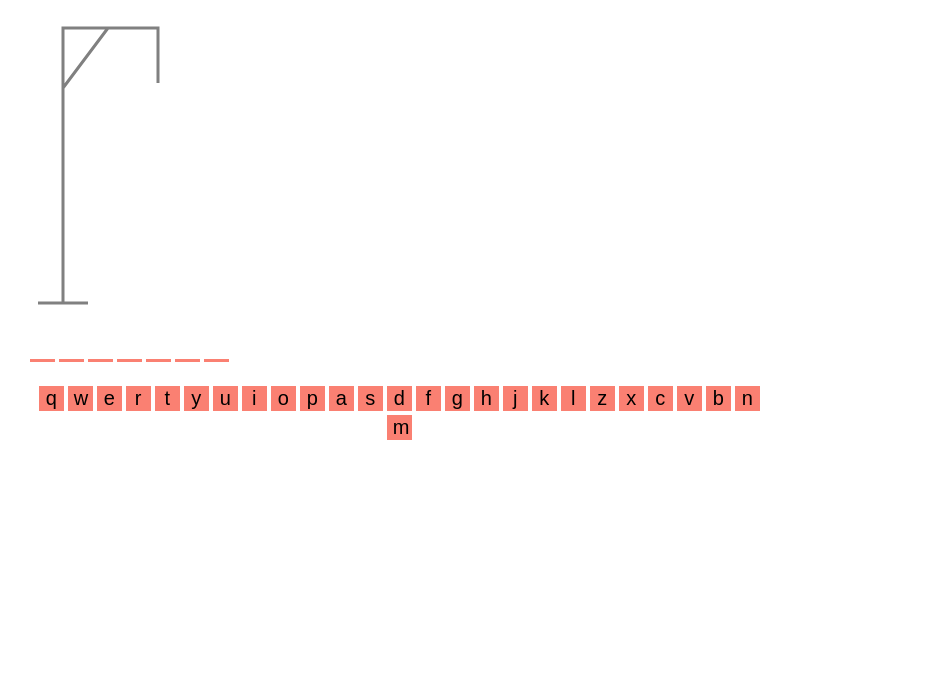
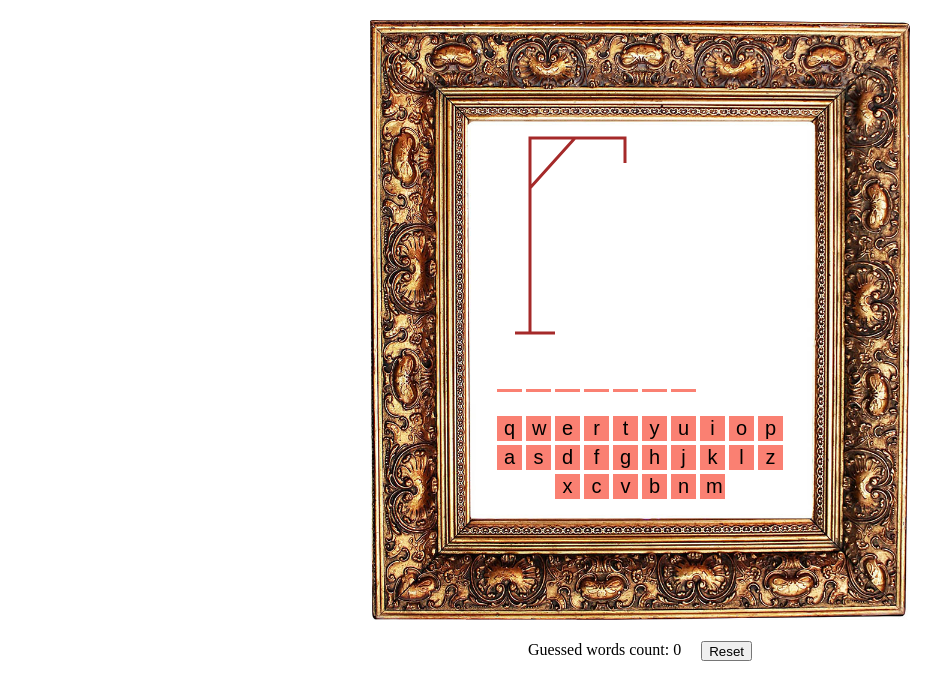
Before and after one commit to Marija-Kov/Hangman, a plain HTML site: page index.html in a window 1280 px wide. Shown: the whole page, without its empty margins (0-943 px from the left). Drawn offline with Linux system fonts and the light colour scheme.

Commit message:
style update + counter + refactoring

```diff
--- /dev/null
+++ b/animals.js
@@ -0,0 +1,53 @@
+const animals = [
+  "Aardvark",
+  "Aardwolf",
+  "Abyssinian",
+  "Addax",
+  "Bullfrog",
+  "Elephant",
+  "Civet",
+  "Parrot",
+  "Penguin",
+  "Toad",
+  "Robin",
+  "Baboon",
+  "Camel",
+  "Badger",
+  "Bald Eagle",
+  "Whale",
+  "Balinese",
+  "Lynx",
+  "Python",
+  "Spider",
+  "Snake",
+  "Catfish",
+  "Swallow",
+  "Barnacle",
+  "Barracuda",
+  "Lizard",
+  "Shark",
+  "Beagle",
+  "Dragon",
+  "Vulture",
+  "Beaver",
+  "Bichon",
+  "Terrier",
+  "Sheep",
+  "Rhinoceros",
+  "Warbler",
+  "Octopus",
+  "Blobfish",
+  "Bloodhound",
+  "Iguana",
+  "Jay",
+  "Octopus",
+  "Bobcat",
+  "Bongo",
+  "Bonobo",
+  "Dolphin",
+  "Turtle",
+  "Hyena",
+  "Buffalo",
+];
+
+export {animals}
--- a/animals.json
+++ /dev/null
@@ -1,19 +0,0 @@
-[
-    "Aardvark", "Aardwolf","Abyssinian","Addax", "Bullfrog","Elephant",
-    "Civet", "Parrot","Penguin","Toad", "Robin","Baboon","Camel",
-"Badger","Bald Eagle",
-"Whale","Balinese","Lynx",
-"Python","Spider","Snake","Catfish","Swallow","Barnacle",
-"Barracuda",
-"Lizard",
-"Shark","Beagle","Dragon","Vulture",
-"Beaver","Bichon",
-"Terrier",
-"Sheep","Rhinoceros","Warbler","Octopus",
-"Blobfish","Bloodhound","Iguana",
-"Jay","Octopus","Bobcat","Bongo",
-"Bonobo","Dolphin",
-"Turtle","Hyena","Buffalo"
-
-
-]
--- a/body_parts.js
+++ b/body_parts.js
@@ -2,74 +2,73 @@
 let canvas = document.querySelector('#canvas');
 let ctx = canvas.getContext('2d');
 
-
-ctx.strokeStyle = 'grey';
+ctx.strokeStyle = 'brown';
 ctx.lineWidth = 3;
 
 let hanger = () => {
  ctx.beginPath();
- ctx.moveTo(30, 295);
+ ctx.moveTo(40, 295);
  ctx.lineTo(80, 295);
  ctx.moveTo(55, 295);
- ctx.lineTo(55, 20);
- ctx.lineTo(150, 20);
- ctx.lineTo(150, 75);
- ctx.moveTo(55, 80);
- ctx.lineTo(100 , 20);
+ ctx.lineTo(55, 100);
+ ctx.lineTo(150, 100);
+ ctx.lineTo(150, 125);
+ ctx.moveTo(55, 150);
+ ctx.lineTo(100 , 100);
  ctx.closePath();
  ctx.stroke();
 
 }
 let head = () => {
     ctx.beginPath();
-    ctx.arc(150, 100, 25, 0, 2 * Math.PI);
+    ctx.arc(150, 140, 15, 0, 2 * Math.PI);
     ctx.closePath();
     ctx.stroke();
 }
 
 let torso = () => {
-    ctx.moveTo(150, 125);
-    ctx.lineTo(150, 190);
+    ctx.moveTo(150, 153);
+    ctx.lineTo(150, 200);
     ctx.stroke();
 }
 
 let arm1 = () => {
-    ctx.moveTo(150, 140);
-    ctx.lineTo(180, 150);
+    ctx.moveTo(150, 170);
+    ctx.lineTo(180, 160);
     ctx.stroke();
 }
 
 let arm2 = () => {
-    ctx.moveTo(150, 140);
-    ctx.lineTo(120, 150);
+    ctx.moveTo(150, 170);
+    ctx.lineTo(120, 160);
     ctx.stroke();
 }
 
 let leg1 = () => {
-    ctx.moveTo(150, 190);
-    ctx.lineTo(180, 220);
+    ctx.moveTo(150, 200);
+    ctx.lineTo(180, 230);
     ctx.stroke();
 }
 
 let leg2 = () => {
-    ctx.moveTo(150, 190);
-    ctx.lineTo(120, 220);
+    ctx.moveTo(150, 200);
+    ctx.lineTo(120, 230);
     ctx.stroke();
 }
 
 let face = () => {
-    ctx.moveTo(140, 95);
-    ctx.lineTo(150, 105);
-    ctx.moveTo(150, 95);
-    ctx.lineTo(140, 105);
+    ctx.moveTo(145, 140);
+    ctx.lineTo(150, 135);
+    ctx.moveTo(150, 140);
+    ctx.lineTo(145, 135);
 
-    ctx.moveTo(155, 95);
-    ctx.lineTo(165, 105);
-    ctx.moveTo(165, 95);
-    ctx.lineTo(155, 105);
+    ctx.moveTo(155, 140);
+    ctx.lineTo(160, 135);
+    ctx.moveTo(160, 140);
+    ctx.lineTo(155, 135);
 
-    ctx.moveTo(145, 115);
-    ctx.quadraticCurveTo(155, 105, 165, 115);
+    ctx.moveTo(145, 147);
+    ctx.quadraticCurveTo(155, 143, 155, 149);
     ctx.stroke();
 }
 
--- a/index.html
+++ b/index.html
@@ -8,9 +8,20 @@
     <title>Hangman</title>
 </head>
 <body>
-    <canvas id = "canvas" height='300' ></canvas>
-<div id = "word"></div>
-<div id = "keys"></div>
-<script type = "module" src = "main.js"></script>
+<div class="container">
+ <div class="frame-canvas-container">
+  <div class="canvas-wrapper">
+    <canvas id = "canvas" height='300'></canvas>
+     <div id = "word"></div>
+      <div id = "keys"></div>
+  </div>
+  <img class="picture-frame" src="./assets/picture-frame.jpeg" alt="Kitschy art frame" />
+  </div>
+  <div class="guessed--reset">
+    <p class="words-guessed"></p>
+    <button class="reset">Reset</button>
+  </div>
+ </div>
+ <script type = "module" src = "main.js"></script>
 </body>
 </html>
--- a/main.js
+++ b/main.js
@@ -1,31 +1,117 @@
+import { hanger, head, torso, arm1, arm2, leg1, leg2, face } from '/body_parts.js';
+import {animals} from './animals.js'
+
+
+const bodyParts = [ '0', head, torso, arm1, arm2, leg1, leg2, face ];
+const keys = [
+      "q",
+      "w",
+      "e",
+      "r",
+      "t",
+      "y",
+      "u",
+      "i",
+      "o",
+      "p",
+      "a",
+      "s",
+      "d",
+      "f",
+      "g",
+      "h",
+      "j",
+      "k",
+      "l",
+      "z",
+      "x",
+      "c",
+      "v",
+      "b",
+      "n",
+      "m",
+];
 let miss = 0;
 let got = 0;
+const guessedP = document.querySelector('.words-guessed');
 
-import { hanger, head, torso, arm1, arm2, leg1, leg2, face } from '/body_parts.js';
+let guessed = localStorage.getItem('guessed');
+if(guessed){
+    guessedP.innerHTML = `Guessed words count: ${guessed}`;
+} else {
+    guessedP.innerHTML = `Guessed words count: 0`;
+}
+
+const reset = document.querySelector('.reset');
+reset.addEventListener('click', () => {
+    if (guessed){
+      localStorage.removeItem('guessed');
+      guessedP.innerHTML = `Guessed words count: 0`;
+    }
+})
+
+document.body.addEventListener("keyup", keyboardControl);
 
 hanger();
+setKeys();
+getRandom();
 
-let bodyParts = [ '0', head, torso, arm1, arm2, leg1, leg2, face ];
-
-let animals = fetch ('animals.json')
-              .then(response => response.json())
-              .then(data => getRandom(data))
-              .catch(err => console.log(err.message));
-
-let qwerty = fetch ('qwerty.json')
-             .then(response => response.json())
-             .then(data => setKeys(data))
-             .catch(err => console.log(err.message));
-
-function getRandom(array) {
+function getRandom() {
         let animal = document.createElement('span');
-        let random = Math.floor( Math.random() * array.length);
-        animal.innerHTML = `${array[random]}`;
-        let letters = array[random].split('');
-        console.log(letters);
+        let random = Math.floor( Math.random() * animals.length);
+        animal.innerHTML = `${animals[random]}`;
+        let letters = animals[random].split('');
         empties(letters)
 
     }
+
+function setKeys() {
+ for (let i = 0; i < keys.length; i++){
+      let keyEl = document.createElement('button');
+      keyEl.classList.add('key');
+      keyEl.innerHTML = keys[i];
+      document.querySelector('#keys').appendChild(keyEl);
+      keyEl.addEventListener('click', ()=>clicked(keyEl, i));
+  }
+
+}
+
+function keyboardControl(ev) {
+ let char = ev.char || ev.charCode || ev.which;
+ let s = String.fromCharCode(char);
+ let keys = document.querySelectorAll('.key');
+ for (let i = 0; i < keys.length; i++){
+  if (keys[i].innerHTML === s || keys[i].innerHTML === s.toLowerCase()){
+      keys[i].click();
+  }
+ }
+}
+
+function clicked(key, i) {
+ key.setAttribute('class', 'tried');
+ key.setAttribute('disabled', 'true');
+ let guess = document.querySelectorAll(`.${keys[i]} , .${keys[i].toUpperCase()}`);
+  if ( guess.length === 0 ) {
+      miss++;
+      bodyParts[miss]();
+      if (miss === bodyParts.length - 1) { setTimeout(() => { window.location.reload() }, 1000) }
+ } else if ( guess.length != 0 ) {
+     guess.forEach(g => {
+         g.classList.contains(`${keys[i].toUpperCase()}`) ?
+         g.innerHTML = keys[i].toUpperCase() : g.innerHTML = keys[i];
+     })
+     got += guess.length; console.log(`got ${got} !`) // divide guess.length by itself if multiple-letter guess is to be counted as 1 got
+     let word = document.querySelectorAll('span');
+     let str = '';
+     word.forEach( w => { str += w.innerHTML });
+     if ( got === word.length ) {
+         guessed++;
+         localStorage.setItem('guessed', guessed);
+         guessedP.innerHTML = `Guessed words count: ${guessed}`;
+         setTimeout(() => { window.location.reload() }, 1000);
+     }
+   }
+ }
 
 function empties(chars) {
     for (let i = 0; i < chars.length; i++){
@@ -34,62 +120,3 @@ function empties(chars) {
         document.querySelector('#word').appendChild(field);
     }
 }
-
-
-
-function setKeys(keys) {
-    document.body.addEventListener('keyup', anyKey)
-
-    function anyKey (ev) {
-       // let target = ev.currentTarget;
-       // let tag = target.tagName;
-        let char = ev.char || ev.charCode || ev.which;
-        let s = String.fromCharCode(char);
-       // console.log(char, tag); console.log(s);
-        let khees = document.querySelectorAll('.key');
-        for (let i = 0; i < khees.length; i++){
-            if (khees[i].innerHTML === s || khees[i].innerHTML === s.toLowerCase()){
-                khees[i].click();
-            }
-        }
-    }
-
-    for (let i = 0; i < keys.length; i++){
-         let kiy = document.createElement('button');
-         kiy.classList.add('key');
-         kiy.innerHTML = keys[i];
-         document.querySelector('#keys').appendChild(kiy);
-         kiy.addEventListener('click', clicked);
-
-    function clicked() {
-        kiy.setAttribute('class', 'tried');
-        kiy.setAttribute('disabled', 'true');
-        let guess = document.querySelectorAll(`.${keys[i]} , .${keys[i].toUpperCase()}`);
-        //   ^   makes sure uppercase letter class is included
-         if ( guess.length === 0 ) {
-             miss++;
-             bodyParts[miss]();
-             miss === bodyParts.length - 1 ? console.log (`you lost !`) : console.log (`${miss} missed !`);
-             if (miss === bodyParts.length - 1) { setTimeout(() => { window.location.reload() }, 1000) }
-        } else if ( guess.length != 0 ) {
-            guess.forEach(g => {
-                g.classList.contains(`${keys[i].toUpperCase()}`) ?
-                g.innerHTML = keys[i].toUpperCase() : g.innerHTML = keys[i];
-                //  ^  makes sure first letter is displayed in uppercase
-            })
-            got += guess.length; console.log(`got ${got} !`) // divide guess.length by itself if multiple-letter guess is to be counted as 1 got
-            let word = document.querySelectorAll('span');
-            let str = '';
-            word.forEach( w => { str += w.innerHTML });
-            if ( got === word.length ) {
-                console.log(`yes, you guessed it: ${str} !`)
-                setTimeout(() => { window.location.reload() }, 500);
-            }
-         }
-
-
-        }
-
-
-}
-}
--- a/qwerty.json
+++ /dev/null
@@ -1,6 +0,0 @@
-[
-    "q", "w", "e", "r", "t", "y", "u", "i", "o", "p",
-     "a", "s", "d", "f", "g", "h", "j", "k", "l",
-      "z", "x", "c", "v", "b", "n", "m"
-
-]
--- a/style.scss
+++ b/style.scss
@@ -1,3 +1,22 @@
+.container {
+ display:flex;
+ height: 100vh;
+ flex-direction: column;
+ align-items: center;
+}
+
+.frame-canvas-container{
+  width: 100%;
+  display: flex;
+  align-items: center;
+  justify-content: center;
+}
+
+.canvas-wrapper {
+    width: 330px;
+    margin-top: 30px;
+    z-index: 2;
+}
 
 #word {
     display: flex;
@@ -27,10 +46,31 @@ button.key {
 button.key {
     border: none;
     background: salmon;
-
+    cursor: pointer;
 }
 
 button.tried {
     color: rgb(173, 169, 169);
     border: none;
 }
+
+.picture-frame {
+    height: 600px;
+    position: absolute;
+    top: 20px;
+}
+
+.guessed--reset {
+    display: flex;
+    gap: 20px;
+}
+
+.reset {
+    margin-top: 120px;
+    height: 20px;
+    cursor: pointer;
+}
+
+.words-guessed {
+    margin-top: 120px;
+}
```
Also changed, not shown: assets/picture-frame.jpeg (added), style.css, 2 other files.
